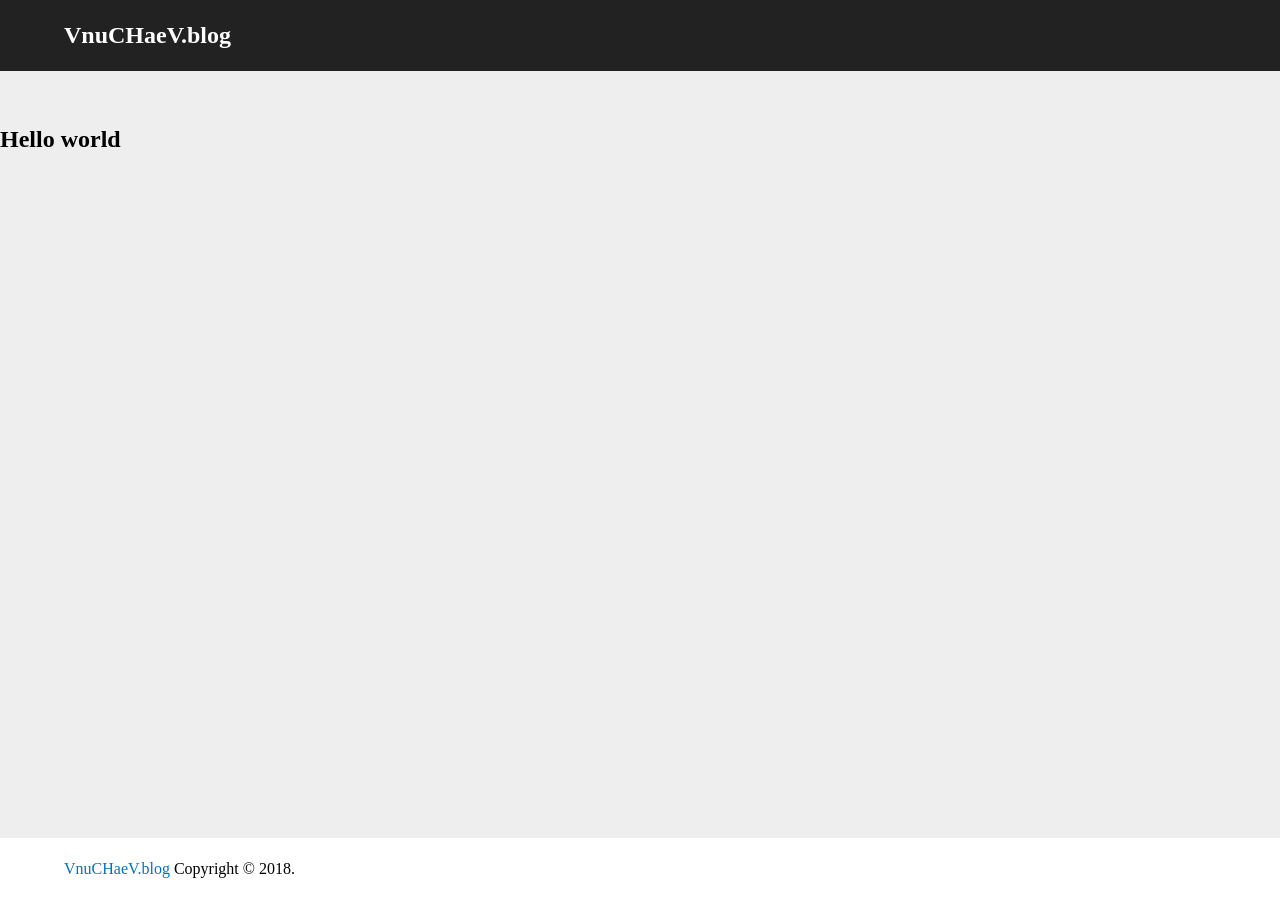
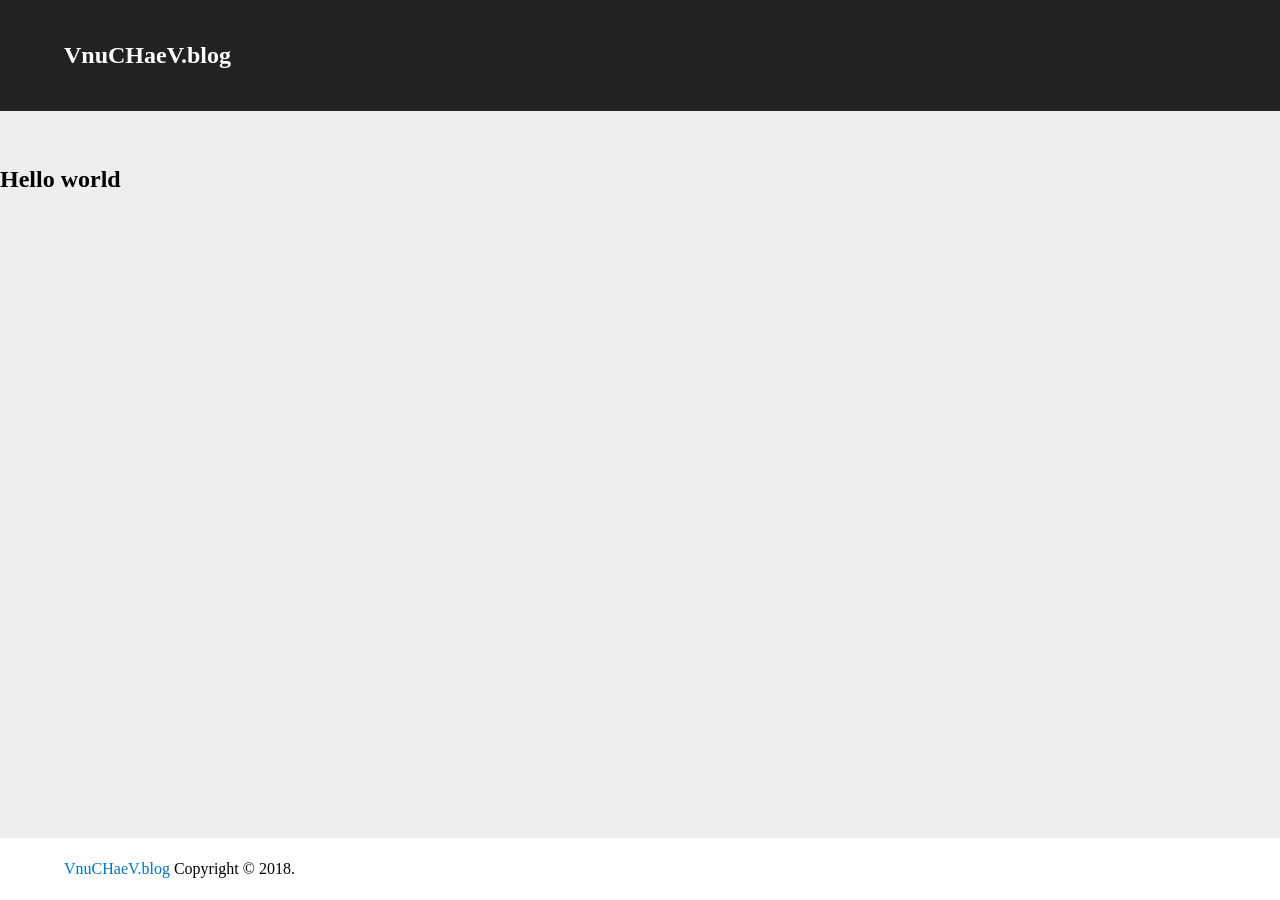
Before and after one commit to vitoyucepi/blog, a Jekyll site: the page built from index.html, in a window 1280 px wide. Built offline with Jekyll 4.4.1, drawn with Linux system fonts in a browser that asks for light colours.

Commit message:
header fix

```diff
--- a/_layouts/default.html
+++ b/_layouts/default.html
@@ -9,7 +9,9 @@
 	</head>
 	<body>
 		<div id="header">
-			<a href="{{ site.baseurl }}"><h2>VnuCHaeV.blog</h2></a>
+			<div>
+				<a href="{{ site.baseurl }}"><h2>VnuCHaeV.blog</h2></a>
+			</div>
 		</div>
 		<div id="page">
 			{{ content }}
--- a/css/default.css
+++ b/css/default.css
@@ -15,15 +15,17 @@
 	background: #222;
 	align-self: flex-start;
 }
+#header div {
+	max-width: 1152px;
+	min-width: 240px;
+	padding: 22px 0;
+	margin: 0 auto;
+}
 #header a {
 	text-decoration: none;
 }
 #header h2 {
 	color: #fff;
-	max-width: 1152px;
-	min-width: 240px;
-	padding: 22px 0;
-	margin: 0 auto;
 }
 #footer {
 	width: 100%;
```
